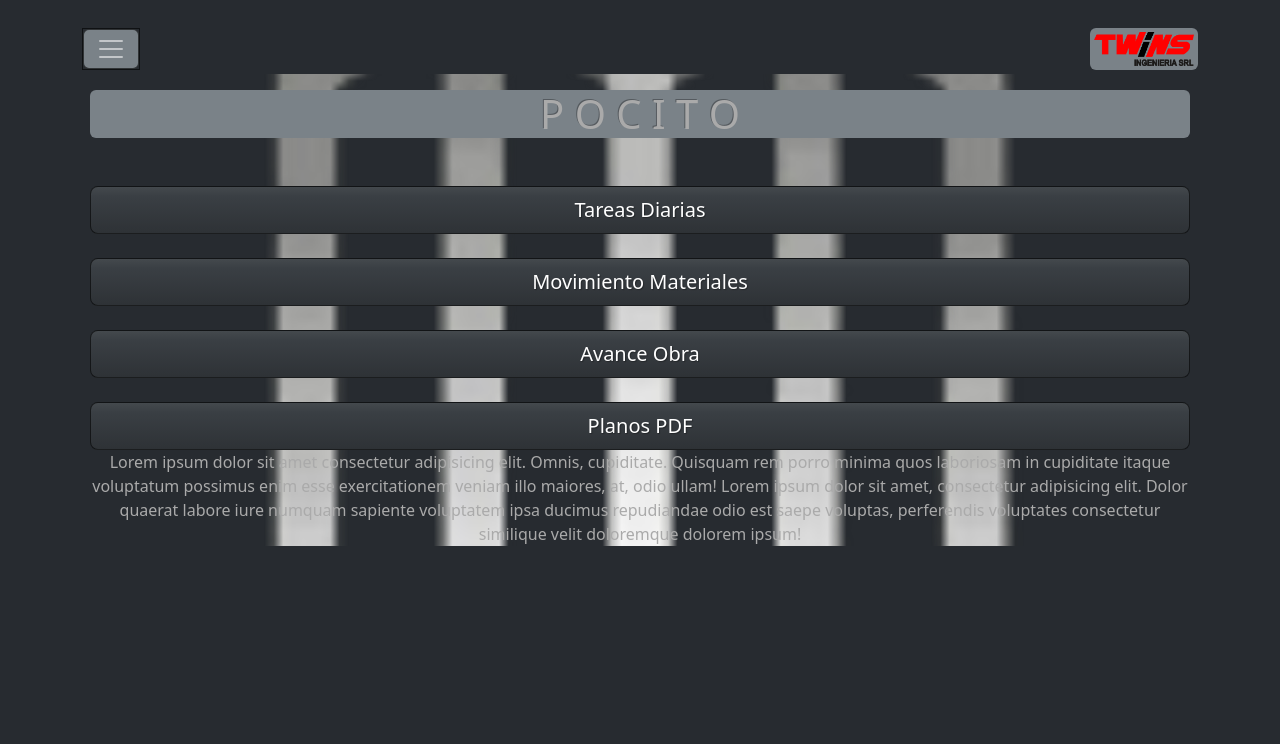
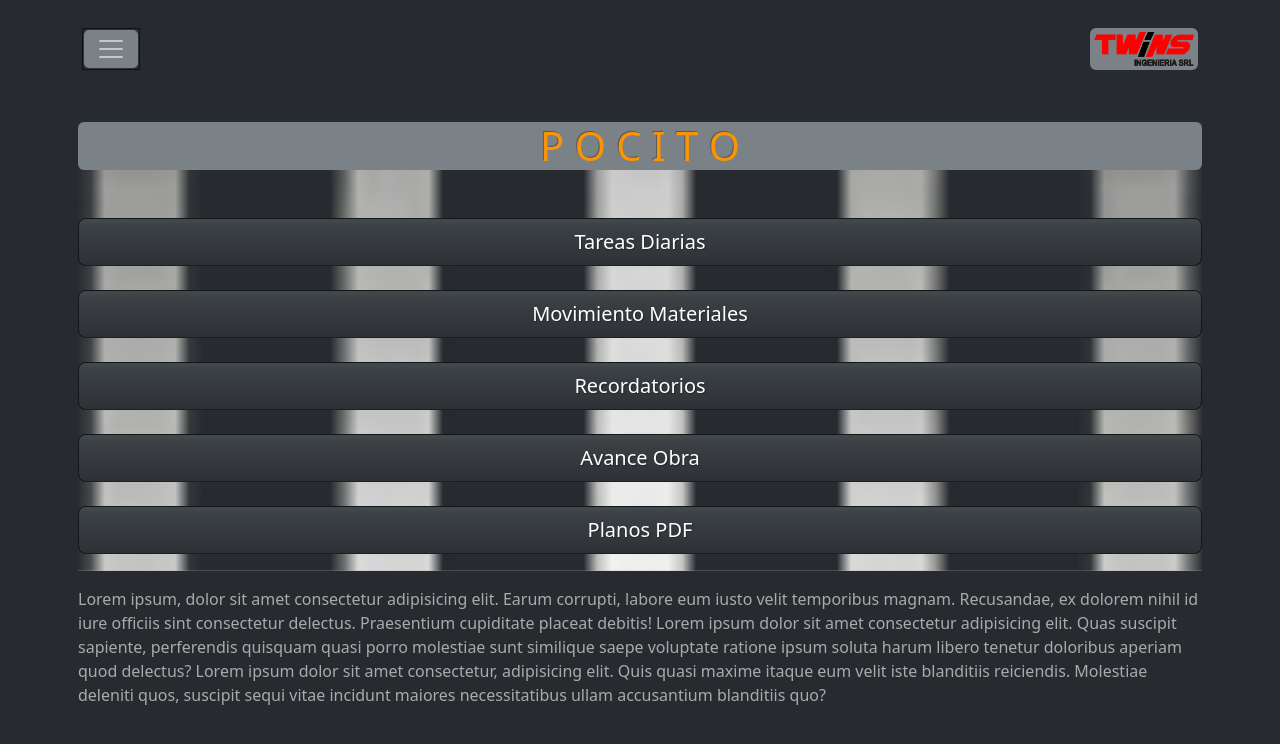
Before and after one commit to Marcosotola/obras_twins, a React (Create React App) app: page / in a window 1280 px wide. Shown: the top 744 px of the page. Built offline with nearby package versions, Linux system fonts and the light colour scheme.

Commit message:
mas botones y estilos Home

```diff
--- a/src/pages/Home.jsx
+++ b/src/pages/Home.jsx
@@ -4,25 +4,32 @@ import bgLogo from "./bgLogo.png";
 const Home = () => {
   return (
     <>
-      <div class="container">
-
       <div
-          className="bg-image text-center pt-3"
+        className="bg-image text-center"
         style={{
           backgroundImage: `url(${bgLogo})`,
           backgroundAttachment: "fixed",
-            backgroundSize: "60%",
+          backgroundSize: "90%",
           backgroundPosition: "center",
           backgroundRepeat: "no-repeat",
         }}
       >
-             <h1 className="text-center bg-secondary rounded mb-5">P O C I T O</h1>
-          <div class="d-grid gap-4 mt-3">
+        <h1 className="text-center bg-secondary text-warning rounded mt-5 mb-5">P O C I T O</h1>
+        <div class="d-grid gap-4">
           <button class="btn btn-lg btn-primary" type="button">
-             <a className="text-decoration-none" href="/Tareas">Tareas Diarias</a>
+            <a className="text-decoration-none" href="/Tareas">
+              Tareas Diarias
+            </a>
           </button>
           <button class="btn btn-lg btn-primary" type="button">
-            <a className="text-decoration-none" href="/Materiales">Movimiento Materiales</a>
+            <a className="text-decoration-none" href="/Materiales">
+              Movimiento Materiales
+            </a>
+          </button>
+          <button class="btn btn-lg btn-primary" type="button">
+            <a className="text-decoration-none" href="/Recordatorios">
+              Recordatorios
+            </a>
           </button>
           <button class="btn btn-lg btn-primary" type="button">
             Avance Obra
@@ -31,10 +38,12 @@ const Home = () => {
             Planos PDF
           </button>
         </div>
-          Lorem ipsum dolor sit amet consectetur adipisicing elit. Omnis, cupiditate. Quisquam rem porro minima quos laboriosam in cupiditate itaque voluptatum possimus enim esse exercitationem veniam illo maiores, at, odio ullam!
-          Lorem ipsum dolor sit amet, consectetur adipisicing elit. Dolor quaerat labore iure numquam sapiente voluptatem ipsa ducimus repudiandae odio est saepe voluptas, perferendis voluptates consectetur similique velit doloremque dolorem ipsum!
+        <hr />
+
       </div>
-      </div>
+      Lorem ipsum, dolor sit amet consectetur adipisicing elit. Earum corrupti, labore eum iusto velit temporibus magnam. Recusandae, ex dolorem nihil id iure officiis sint consectetur delectus. Praesentium cupiditate placeat debitis!
+        Lorem ipsum dolor sit amet consectetur adipisicing elit. Quas suscipit sapiente, perferendis quisquam quasi porro molestiae sunt similique saepe voluptate ratione ipsum soluta harum libero tenetur doloribus aperiam quod delectus?
+        Lorem ipsum dolor sit amet consectetur, adipisicing elit. Quis quasi maxime itaque eum velit iste blanditiis reiciendis. Molestiae deleniti quos, suscipit sequi vitae incidunt maiores necessitatibus ullam accusantium blanditiis quo?
     </>
   );
 };
--- a/src/pages/Tareas.jsx
+++ b/src/pages/Tareas.jsx
@@ -76,12 +76,12 @@ const scrollToTop = () => {
 <div>
 
         <div className=" col-md-6 mx-auto p-2">
-          <h4 className='d-flex justify-content-center p-3 text-primary'>Ingresar Tarea Diaria</h4>
+          <h4 className='d-flex justify-content-center p-3 text-light'>Ingresar Tarea Diaria</h4>
           <Form {...{ addOrEditTarea, currentId, tareas }} />
           </div>
 
         <div className=" col-md-8 mx-auto p-2">
-        <h4 className='d-flex justify-content-center p-3 text-primary'>Reporte de Tareas</h4>
+        <h4 className='d-flex justify-content-center p-3'>Reporte de Tareas</h4>
           {tareas.map(tarea =>
           //{return <h1> {tarea.name} </h1>}
 
```
Also changed, not shown: 7 other files (tests, documents, lock files or other folders). Lines whose indentation alone changed are shown as unchanged.
